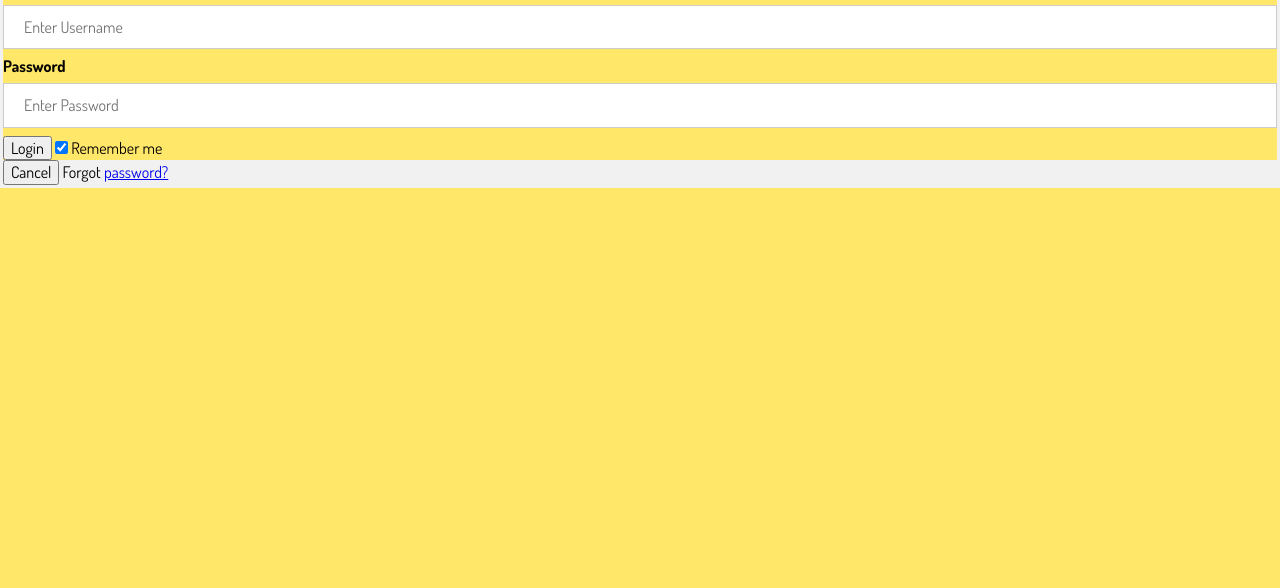
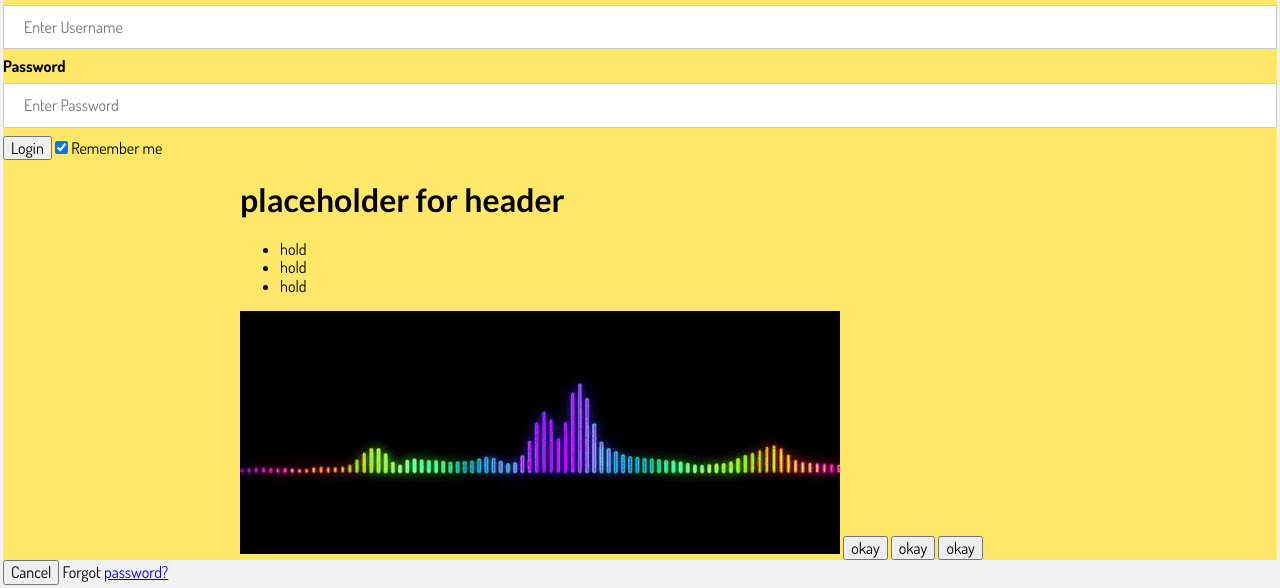
Before and after one commit to niceguy111/project311-07-03, a plain HTML site: page index.html in a window 1280 px wide. Shown: the part 2277-2865 px from the top of the page. Before the commit the page ends 2465 px from the top, so only its background shows below. Drawn offline with Linux system fonts and the light colour scheme.

Commit message:
updated.html updated css

```diff
--- a/css/main.css
+++ b/css/main.css
@@ -102,3 +102,9 @@ form {
     background-color: #04AA6D;
     color: white;
   }
+
+  .orange-ferret-featured-item
+  {max-width: 800px;
+  margin-left: auto;
+  margin-right: auto;
+  }
--- a/index.html
+++ b/index.html
@@ -102,6 +102,24 @@
         <input type="checkbox" checked="checked" name="remember"> Remember me
       </label>
     </div>
+<main>
+  <div class="orange-ferret-featured-item">
+    <h1 class="orange-ferret-featured-item"> placeholder for header </h1>
+    <p class="orange-ferret-featured-item"> </p>
+    <ul>
+      <li>hold</li>
+      <li>hold</li>
+      <li>hold</li>
+    </ul>
+    <div Class="orange-ferret-featured-item">
+      <img class="orange-ferret-featured-item" src="./img/musicwave2.gif">
+      <button>okay</button>
+      <button>okay</button>
+      <button>okay</button>
+    </div>
+  </div>
+</main>
+
 
     <div class="container" style="background-color:#f1f1f1">
       <button type="button" class="cancelbtn">Cancel</button>
```
